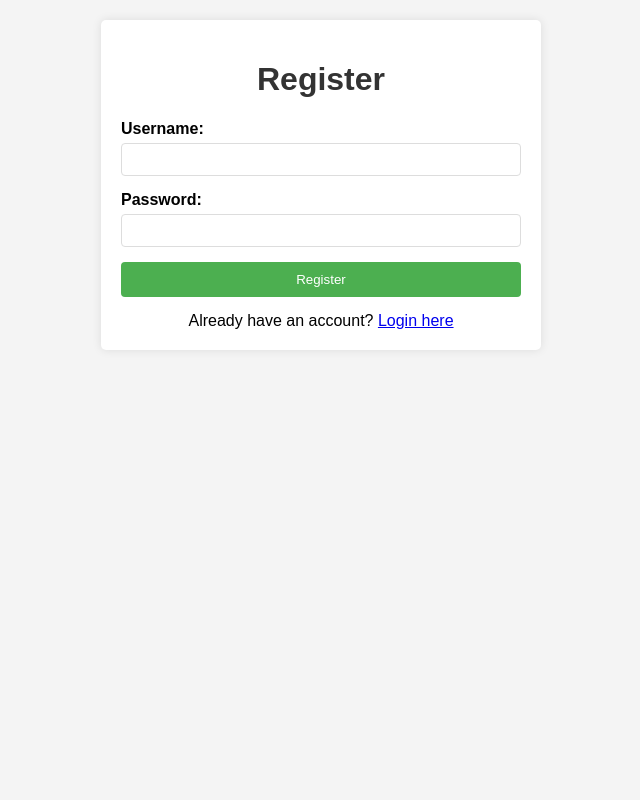
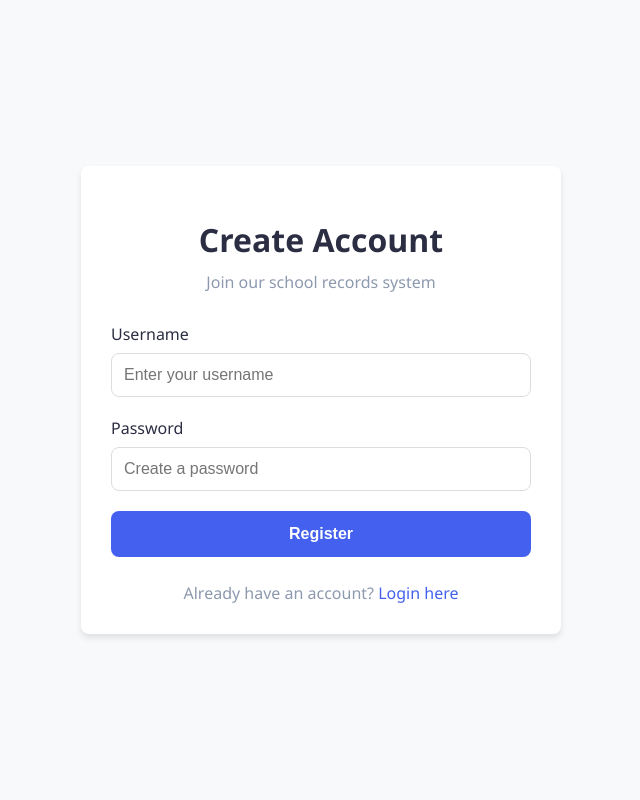
Before and after one commit to dieume111/stock_pure_php, a PHP site: page /register.php in a window 1280 px wide. Shown: the whole page, without its empty margins (319-959 px from the left). Run offline with PHP 8.4, Linux system fonts and the light colour scheme.

Commit message:
second commit

```diff
--- a/register.php
+++ b/register.php
@@ -23,7 +23,17 @@ if ($_SERVER["REQUEST_METHOD"] == "POST") {
                 if ($stmt) {
                     $stmt->bind_param("ss", $username, $hashed_password);
                     if ($stmt->execute()) {
-                        header("Location: login.php");
+                        // Get the user ID of the newly registered user
+                        $user_id = $conn->insert_id;
+
+                        // Start a session and set session variables
+                        session_start();
+                        $_SESSION['user_id'] = $user_id;
+                        $_SESSION['username'] = $username;
+                        $_SESSION['logged_in'] = true;
+
+                        // Redirect to dashboard instead of login page
+                        header("Location: dashboard.php");
                         exit();
                     }
                 }
@@ -41,88 +51,169 @@ if ($_SERVER["REQUEST_METHOD"] == "POST") {
     <meta name="viewport" content="width=device-width, initial-scale=1.0">
     <title>Register - School Records System</title>
     <style>
+        :root {
+            --primary-color: #4361ee;
+            --primary-hover: #3a56d4;
+            --error-color: #ef476f;
+            --text-color: #2b2d42;
+            --light-text: #8d99ae;
+            --background: #f8f9fa;
+            --card-bg: #ffffff;
+            --border-radius: 8px;
+            --box-shadow: 0 4px 6px rgba(0, 0, 0, 0.1);
+            --transition: all 0.3s ease;
+        }
+
         body {
-            font-family: Arial, sans-serif;
+            font-family: 'Segoe UI', Tahoma, Geneva, Verdana, sans-serif;
             margin: 0;
-            padding: 20px;
-            background-color: #f4f4f4;
+            padding: 0;
+            min-height: 100vh;
+            display: flex;
+            align-items: center;
+            justify-content: center;
+            background-color: var(--background);
+            color: var(--text-color);
         }
+
         .container {
-            max-width: 400px;
-            margin: 0 auto;
-            background-color: white;
-            padding: 20px;
-            border-radius: 5px;
-            box-shadow: 0 0 10px rgba(0,0,0,0.1);
+            width: 100%;
+            max-width: 420px;
+            margin: 20px;
+            background-color: var(--card-bg);
+            padding: 30px;
+            border-radius: var(--border-radius);
+            box-shadow: var(--box-shadow);
         }
+
+        .logo {
+            text-align: center;
+            margin-bottom: 20px;
+        }
+
         h1 {
             text-align: center;
-            color: #333;
+            color: var(--text-color);
+            margin-bottom: 30px;
+            font-weight: 600;
         }
+
         .form-group {
-            margin-bottom: 15px;
+            margin-bottom: 20px;
         }
+
         label {
             display: block;
-            margin-bottom: 5px;
-            font-weight: bold;
+            margin-bottom: 8px;
+            font-weight: 500;
+            color: var(--text-color);
         }
+
         input[type="text"],
         input[type="password"] {
             width: 100%;
-            padding: 8px;
+            padding: 12px;
             border: 1px solid #ddd;
-            border-radius: 4px;
+            border-radius: var(--border-radius);
             box-sizing: border-box;
+            transition: var(--transition);
+            font-size: 16px;
         }
+
+        input[type="text"]:focus,
+        input[type="password"]:focus {
+            border-color: var(--primary-color);
+            outline: none;
+            box-shadow: 0 0 0 2px rgba(67, 97, 238, 0.2);
+        }
+
         button {
-            background-color: #4CAF50;
+            background-color: var(--primary-color);
             color: white;
-            padding: 10px 15px;
+            padding: 14px;
             border: none;
-            border-radius: 4px;
+            border-radius: var(--border-radius);
             cursor: pointer;
             width: 100%;
+            font-size: 16px;
+            font-weight: 600;
+            transition: var(--transition);
         }
+
         button:hover {
-            background-color: #45a049;
+            background-color: var(--primary-hover);
+            transform: translateY(-2px);
         }
+
         .error {
-            color: red;
-            margin-bottom: 15px;
+            color: var(--error-color);
+            margin-bottom: 20px;
             text-align: center;
-            padding: 10px;
-            background-color: #f2dede;
-            border: 1px solid #ebccd1;
-            border-radius: 4px;
+            padding: 12px;
+            background-color: rgba(239, 71, 111, 0.1);
+            border: 1px solid rgba(239, 71, 111, 0.3);
+            border-radius: var(--border-radius);
         }
+
         .login-link {
             text-align: center;
-            margin-top: 15px;
+            margin-top: 25px;
+            color: var(--light-text);
+        }
+
+        .login-link a {
+            color: var(--primary-color);
+            text-decoration: none;
+            font-weight: 500;
+            transition: var(--transition);
+        }
+
+        .login-link a:hover {
+            text-decoration: underline;
+        }
+
+        .form-header {
+            text-align: center;
+            margin-bottom: 30px;
+        }
+
+        .form-header h1 {
+            margin-bottom: 10px;
+        }
+
+        .form-header p {
+            color: var(--light-text);
+            margin: 0;
         }
     </style>
 </head>
 <body>
     <div class="container">
-        <h1>Register</h1>
+        <div class="form-header">
+            <h1>Create Account</h1>
+            <p>Join our school records system</p>
+        </div>
+
         <?php if (isset($error)): ?>
             <div class="error"><?php echo htmlspecialchars($error); ?></div>
         <?php endif; ?>
+
         <form method="POST" action="">
             <div class="form-group">
-                <label for="username">Username:</label>
-                <input type="text" id="username" name="username" required>
+                <label for="username">Username</label>
+                <input type="text" id="username" name="username" placeholder="Enter your username" required>
             </div>
 
             <div class="form-group">
-                <label for="password">Password:</label>
-                <input type="password" id="password" name="password" required>
+                <label for="password">Password</label>
+                <input type="password" id="password" name="password" placeholder="Create a password" required>
             </div>
 
             <button type="submit">Register</button>
         </form>
+
         <div class="login-link">
-            Already have an account? <a href="login.php">Login here</a>
+            Already have an account? <a href="index.php">Login here</a>
         </div>
     </div>
 </body>
```
